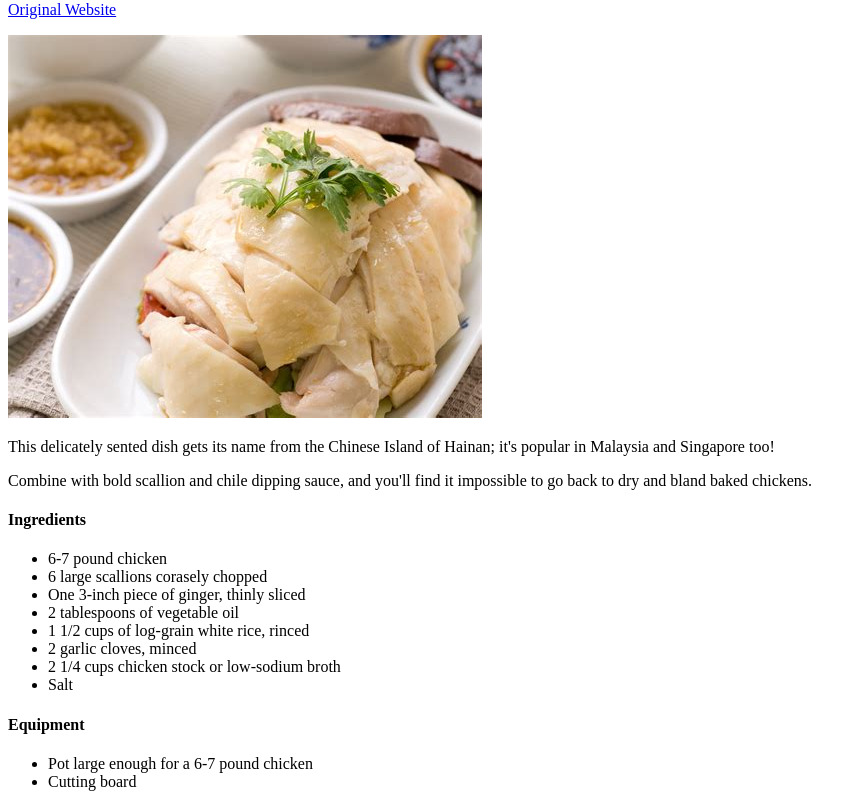
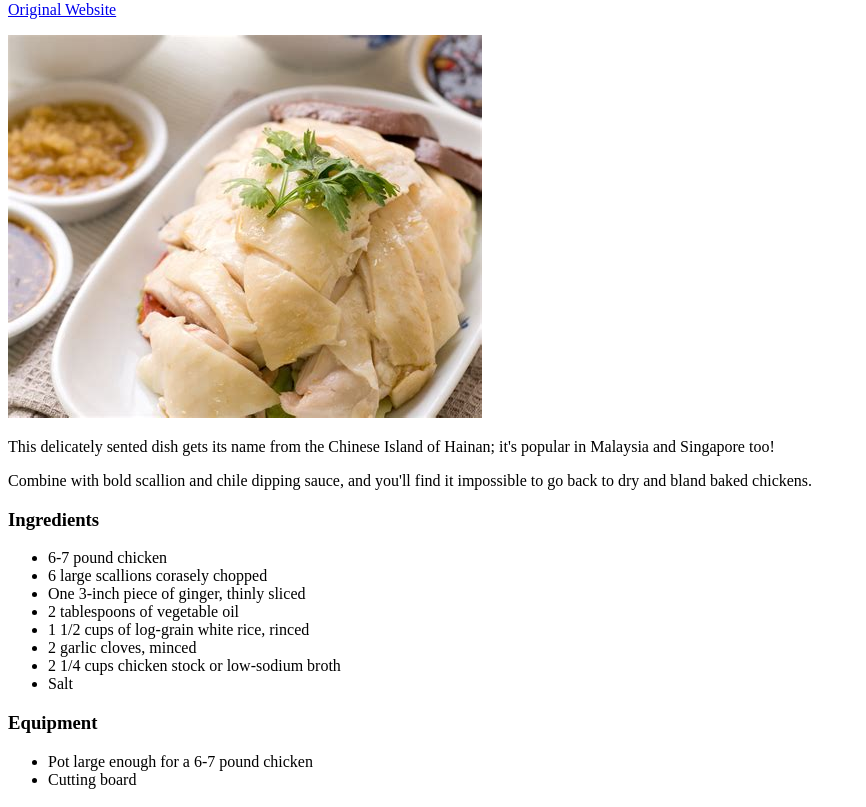
Before and after one commit to Nicolax0/odin-recipies, a plain HTML site: page hainanchicken.html in a window 1280 px wide. Shown: the part 79-886 px from the top of the page, without its empty margins (0-866 px from the left). Drawn offline with Linux system fonts and the light colour scheme.

Commit message:
Enlarged headings in hainanchicken.html

```diff
--- a/hainanchicken.html
+++ b/hainanchicken.html
@@ -15,7 +15,7 @@
         <p>Combine with bold scallion and chile dipping sauce, and you'll find it impossible to go back to dry and bland baked chickens.</p>
 
         <!--Ingredients-->
-        <h4>Ingredients</h4>
+        <h3>Ingredients</h3>
         <ul>
             <li>6-7 pound chicken</li>
             <li>6 large scallions corasely chopped</li>
@@ -26,7 +26,7 @@
             <li>2 1/4 cups chicken stock or low-sodium broth</li>
             <li>Salt</li>
         </ul>
-        <h4>Equipment</h4>
+        <h3>Equipment</h3>
         <ul>
             <li>Pot large enough for a 6-7 pound chicken</li>
             <li>Cutting board</li>
@@ -35,6 +35,7 @@
         <p></p>
 
         <!--Procedure-->
+        <h3>Procedure</h3>
         <ol>
             <li>Set the chicken in a large pot, breast side down, and cover with water</li>
             <li>Add the scallions and ginger and bring to a boil</li>
```
